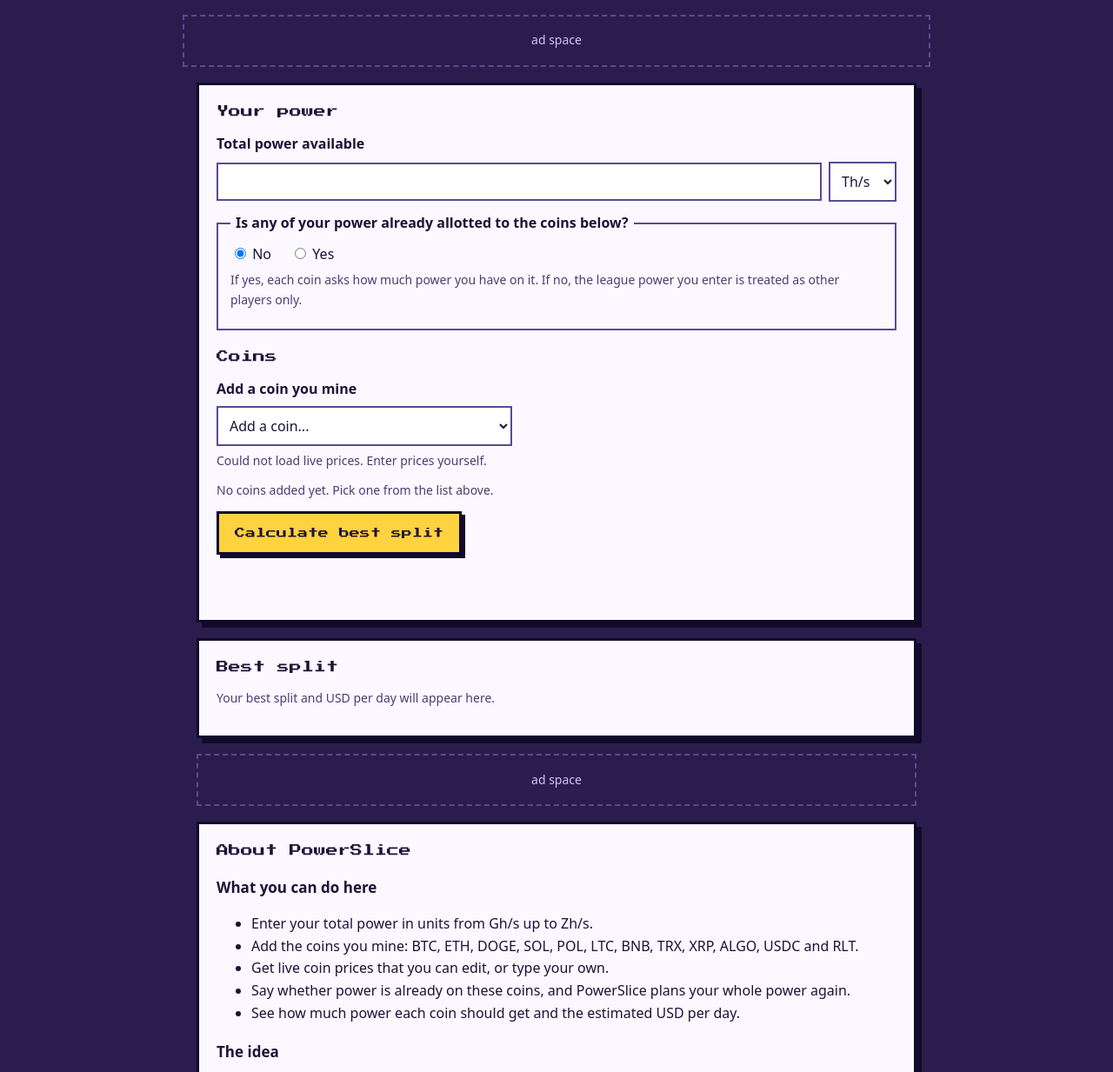
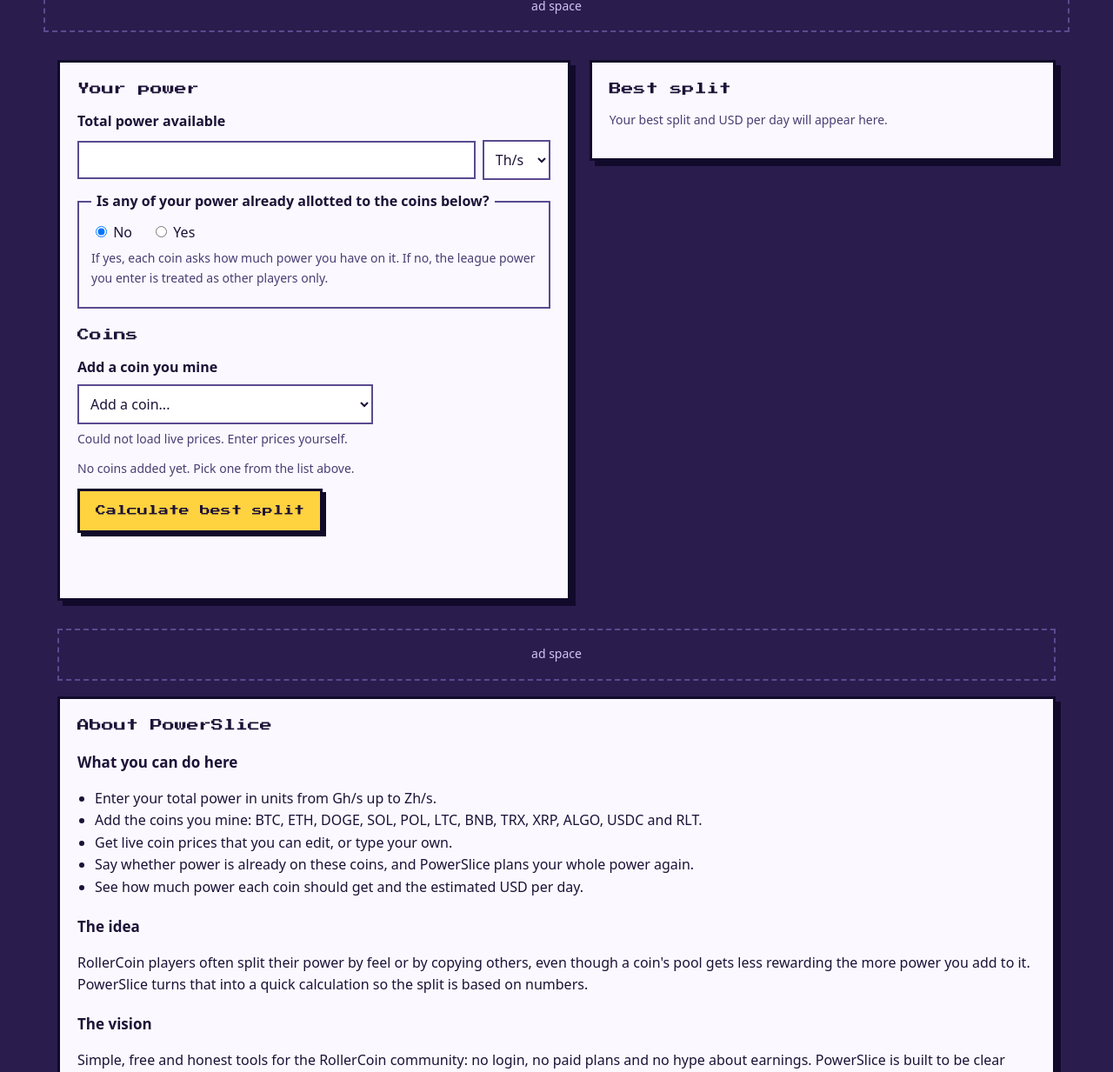
Before and after one commit to Naveen-ns0/powerslice, a plain HTML site: page index.html in a window 1280 px wide. Shown: the part 199-1432 px from the top of the page at 87% size. Drawn offline with Linux system fonts and the light colour scheme; no server answers; files whose address does not match are found by name.

Commit message:
Enhance CSS styles for layout and footer

```diff
--- a/style.css
+++ b/style.css
@@ -50,3 +50,13 @@ footer{padding-bottom:40px;font-size:13px;color:#cfc4f2}
 .rm{margin-left:auto;font:13px var(--ui);padding:4px 10px;box-shadow:none;border:2px solid var(--line);background:#fff}
 .rm:active{transform:none}
 input[readonly]{background:#ece8f7}
+
+#out.empty{display:none}
+.prose ul{padding-left:20px}
+@media (min-width:900px) and (orientation:landscape){
+.top,main,.ad,footer{max-width:1180px}
+.split{display:grid;grid-template-columns:minmax(0,1.1fr) minmax(0,1fr);gap:22px;align-items:start}
+#out,#out.empty{display:block;position:sticky;top:12px;max-height:calc(100vh - 24px);overflow:auto}
+}
+
+footer a{color:var(--gold)}
```
